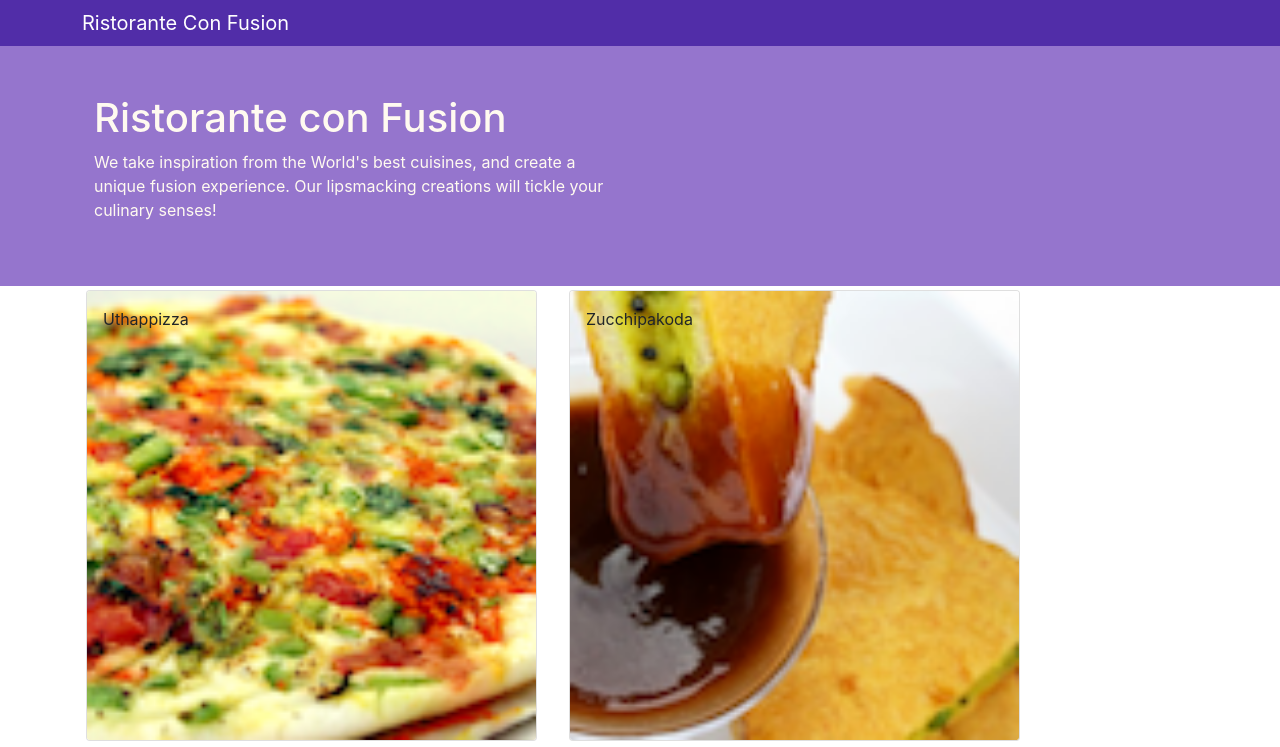
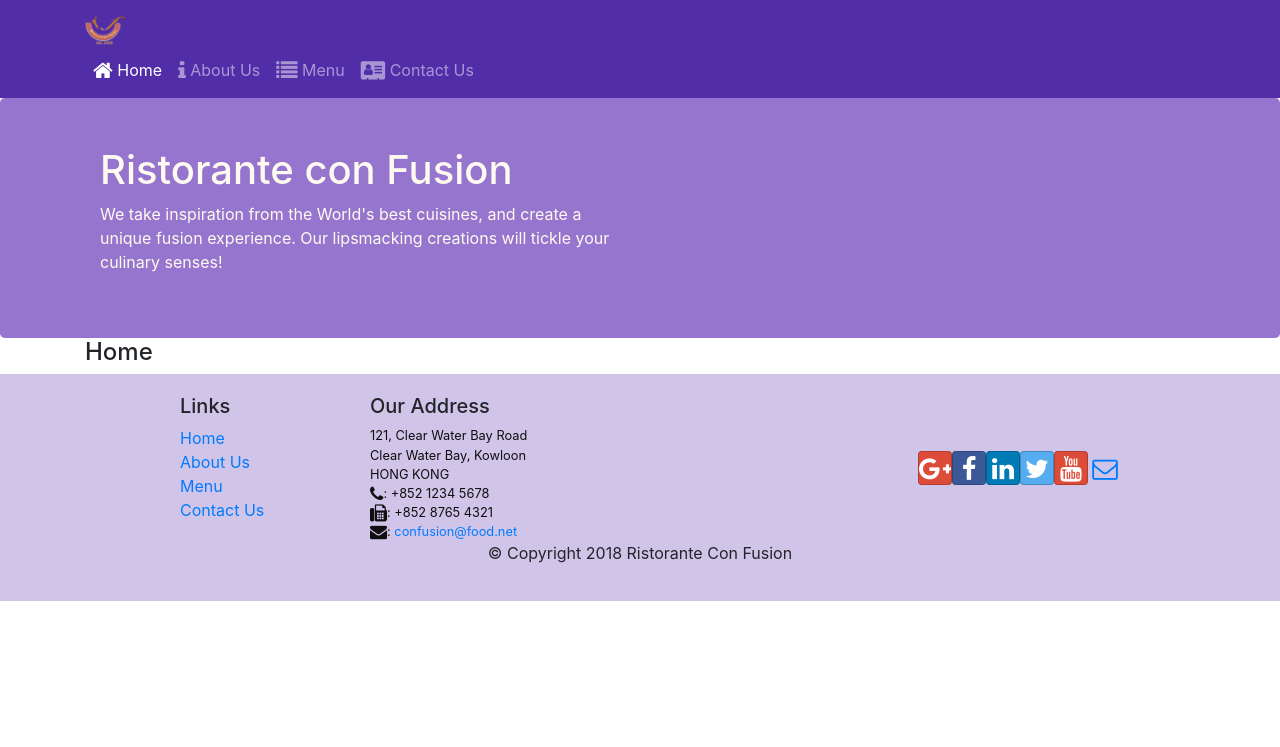
Before and after one commit to dungptfx13091/confusion, a React (Create React App) app: page /home in a window 1280 px wide. Shown: the top 747 px of the page. Built offline with nearby package versions, Linux system fonts and the light colour scheme.

Commit message:
react route

```diff
--- a/src/App.js
+++ b/src/App.js
@@ -1,13 +1,16 @@
 import React, { Component } from "react";
 import Main from "./components/MainComponent";
+import { BrowserRouter } from "react-router-dom";
 import "./App.css";
 
 class App extends Component {
   render() {
     return (
-      <div className="App">
-        <Main />
-      </div>
+      <BrowserRouter>
+        <div className="App">
+          <Main />
+        </div>
+      </BrowserRouter>
     );
   }
 }
--- a/src/components/FooterComponent.js
+++ b/src/components/FooterComponent.js
@@ -1,4 +1,5 @@
 import React from "react";
+import { Link } from "react-router-dom";
 
 function Footer(props) {
   return (
@@ -9,16 +10,16 @@ function Footer(props) {
             <h5>Links</h5>
             <ul className="list-unstyled">
               <li>
-                <a href="#">Home</a>
+                <Link to="/home">Home</Link>
               </li>
               <li>
-                <a href="#">About</a>
+                <Link to="/aboutus">About Us</Link>
               </li>
               <li>
-                <a href="#">Menu</a>
+                <Link to="/menu">Menu</Link>
               </li>
               <li>
-                <a href="contactus.html">Contact</a>
+                <Link to="/contactus">Contact Us</Link>
               </li>
             </ul>
           </div>
--- a/src/components/HeaderComponent.js
+++ b/src/components/HeaderComponent.js
@@ -1,13 +1,69 @@
 import React, { Component } from "react";
-import { Navbar, NavbarBrand } from "reactstrap";
+import {
+  Nav,
+  Navbar,
+  NavbarBrand,
+  NavbarToggler,
+  Collapse,
+  NavItem,
+} from "reactstrap";
+import { NavLink } from "react-router-dom";
 
 class Header extends Component {
+  constructor(props) {
+    super(props);
+
+    this.toggleNav = this.toggleNav.bind(this);
+    this.state = {
+      isNavOpen: false,
+    };
+  }
+
+  toggleNav() {
+    this.setState({
+      isNavOpen: !this.state.isNavOpen,
+    });
+  }
+
   render() {
     return (
       <>
-        <Navbar dark>
+        <Navbar dark expand="md">
           <div className="container">
-            <NavbarBrand href="/">Ristorante Con Fusion</NavbarBrand>
+            <NavbarToggler onClick={this.toggleNav} />
+            <NavbarBrand className="mr-auto" href="/">
+              <img
+                src="assets/images/logo.png"
+                height="30"
+                width="41"
+                alt="Ristorante Con Fusion"
+              />
+            </NavbarBrand>
+            <Collapse isOpen={this.state.isNavOpen} navbar>
+              <Nav navbar>
+                <NavItem>
+                  <NavLink className="nav-link" to="/home">
+                    <span className="fa fa-home fa-lg"></span> Home
+                  </NavLink>
+                </NavItem>
+                <NavItem>
+                  <NavLink className="nav-link" to="/aboutus">
+                    <span className="fa fa-info fa-lg"></span> About Us
+                  </NavLink>
+                </NavItem>
+                <NavItem>
+                  <NavLink className="nav-link" to="/menu">
+                    <span className="fa fa-list fa-lg"></span> Menu
+                  </NavLink>
+                </NavItem>
+                <NavItem>
+                  <NavLink className="nav-link" to="/contactus">
+                    <span className="fa fa-address-card fa-lg"></span> Contact
+                    Us
+                  </NavLink>
+                </NavItem>
+              </Nav>
+            </Collapse>
           </div>
         </Navbar>
         <div className="jumbotron container-fluid p-5">
--- /dev/null
+++ b/src/components/HomeComponent.js
@@ -0,0 +1,11 @@
+import React from "react";
+
+function Home(props) {
+  return (
+    <div className="container">
+      <h4>Home</h4>
+    </div>
+  );
+}
+
+export default Home;
--- a/src/components/MainComponent.js
+++ b/src/components/MainComponent.js
@@ -3,7 +3,9 @@ import Header from "./HeaderComponent";
 import Footer from "./FooterComponent";
 import Menu from "./MenuComponent";
 import DishDetail from "./DishdetailComponent";
+import Home from "./HomeComponent";
 import { DISHES } from "../shared/dishes";
+import { Switch, Route, Redirect } from "react-router-dom";
 
 class Main extends Component {
   constructor(props) {
@@ -11,28 +13,30 @@ class Main extends Component {
 
     this.state = {
       dishes: DISHES,
-      selectedDish: null,
     };
-  }
-  onDishSelect(dishId) {
-    this.setState({ selectedDish: dishId });
   }
 
   render() {
+    const HomePage = () => {
+      return <Home />;
+    };
     return (
       <div>
         <Header />
-        <Menu
-          dishes={this.state.dishes}
-          onClick={(dishId) => this.onDishSelect(dishId)}
-        />
-        <DishDetail
-          dish={
-            this.state.dishes.filter(
-              (dish) => dish.id === this.state.selectedDish
-            )[0]
-          }
-        />
+        <Switch>
+          <Route path="/home" component={HomePage} />
+          <Route
+            exact
+            path="/menu"
+            component={() => <Menu dishes={this.state.dishes} />}
+          />
+          <Route
+            exact
+            path="/contactus"
+            component={() => <Menu dishes={this.state.dishes} />}
+          />
+          <Redirect to="/home" />
+        </Switch>
         <Footer />
       </div>
     );
```
Also changed, not shown: package.json (+4 -3 lines), 2 other files (tests, documents, lock files or other folders).
